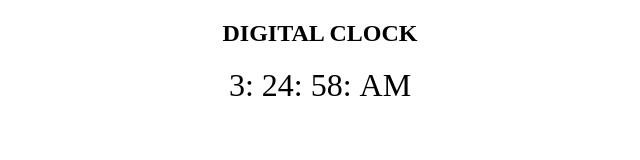
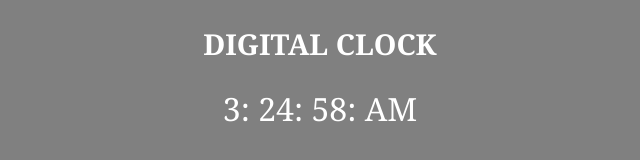
Before and after one commit to hariomdeshpande/Core-Js-Training, a plain HTML site: page assignment-solutions/digital-clock.html in a window 1280 px wide. Shown: the whole page, without its empty margins (320-960 px from the left). Drawn offline with Linux system fonts and the light colour scheme.

Commit message:
Digital Clock Task Style Updated

```diff
--- a/assignment-solutions/digital-clock.html
+++ b/assignment-solutions/digital-clock.html
@@ -7,6 +7,12 @@
     <title>Digital Clock</title>
 </head>
 <style>
+    body{
+            background-color: #808080;
+            color: #fff;
+            font-size: 1.2rem;
+            font-family: Cambria, Cochin, Georgia, Times, 'Times New Roman', serif;
+        }
     h2{
         text-align: center;
     }
```
